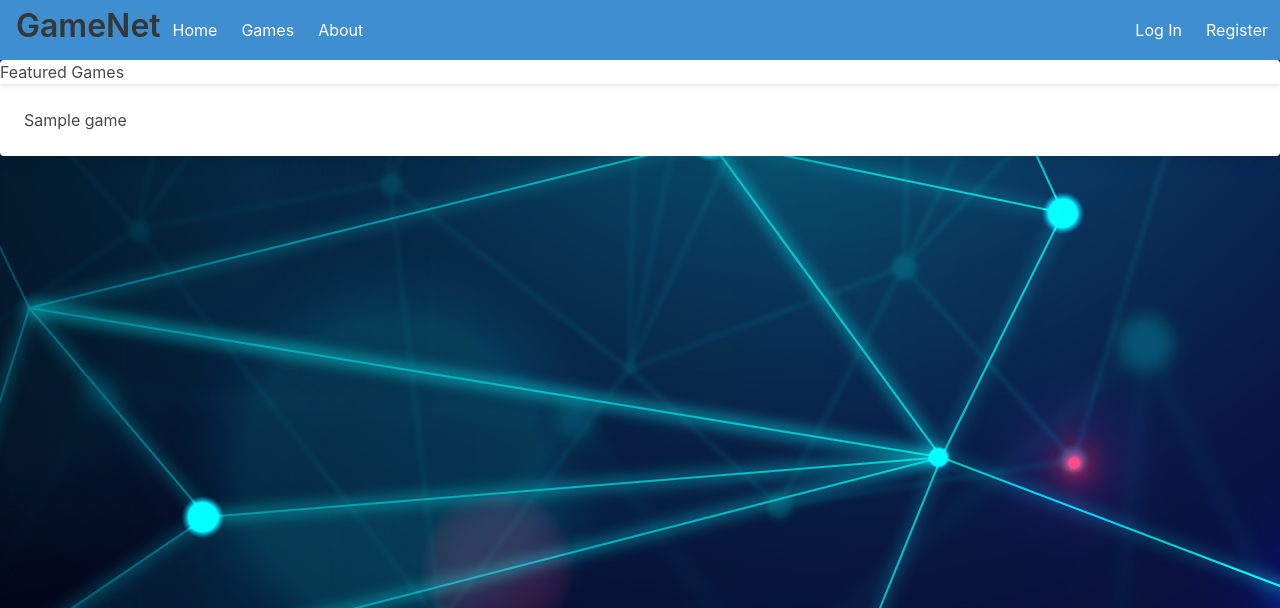
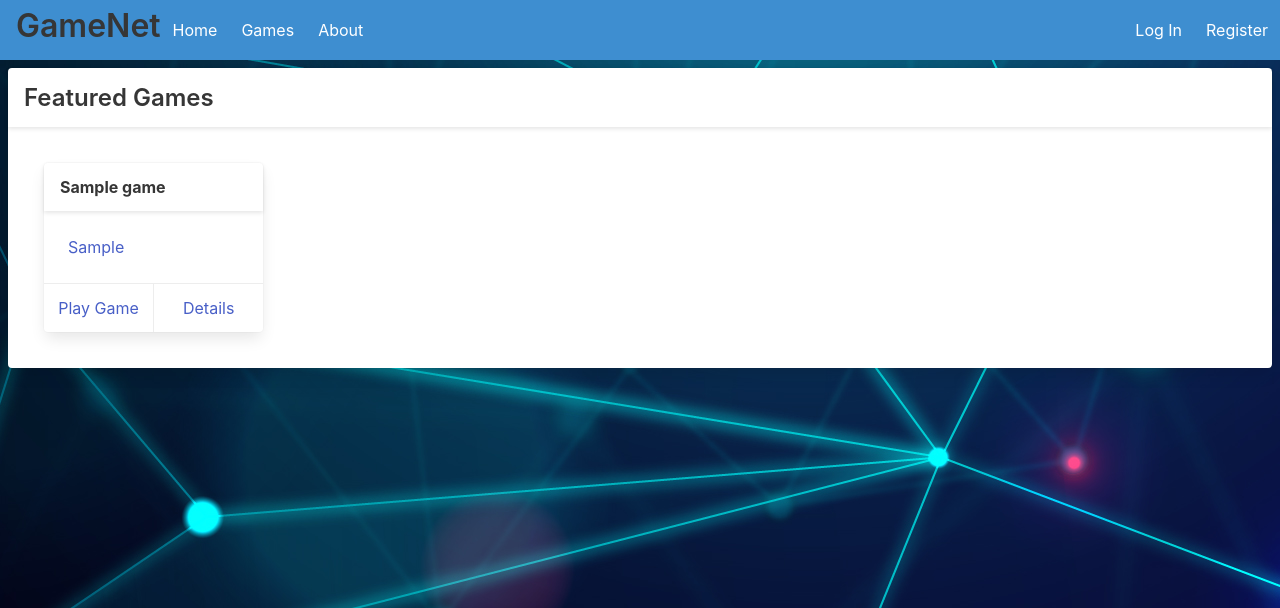
Before and after one commit to ArmadaDev25/DGameSite, a Django app: page / in a window 1280 px wide. Shown: the top 608 px of the page. Run offline with Django 4.2, Linux system fonts and the light colour scheme; tables that the repository leaves empty hold one stand-in row (values such as "Sample post").

Commit message:
Featured Games section now displays the game's card

```diff
--- a/gamesite_project/GS_Frontend/templates/home.html
+++ b/gamesite_project/GS_Frontend/templates/home.html
@@ -4,15 +4,32 @@
 {% block content %}
 {%load static%}
 
-<div class="card">
+<div class="card m-2">
     <header class="card-header">
-        Featured Games
+        <p class="title is-4 m-4">Featured Games</p>
     </header>
     <div class="card-content">
         <div class="content">
             {% for game in game.all %}
                 {%if game.is_featured == True%}
-                    <p>{{game.name}}</p>
+                <div class="column is-one-fifth">
+                    <div class="card">
+                        <a href="{% url 'game_detail' game.id%}">
+                        <header class="card-header">
+                            <p class="card-header-title">{{game.name}}</p>
+                        </header>
+                        <div class="card-content">
+                            <div class="content">
+                                {{game.shrt_des}}
+                            </div>
+                        </div>
+                        </a>
+                        <footer class="card-footer">
+                            <a href="{{game.gameurl}}" class="card-footer-item">Play Game</a>
+                            <a href="{% url 'game_detail' game.id%}" class="card-footer-item">Details</a>
+                        </footer>
+                    </div>
+                </div>
                 {% else %}
                 {% endif %}
 
```
